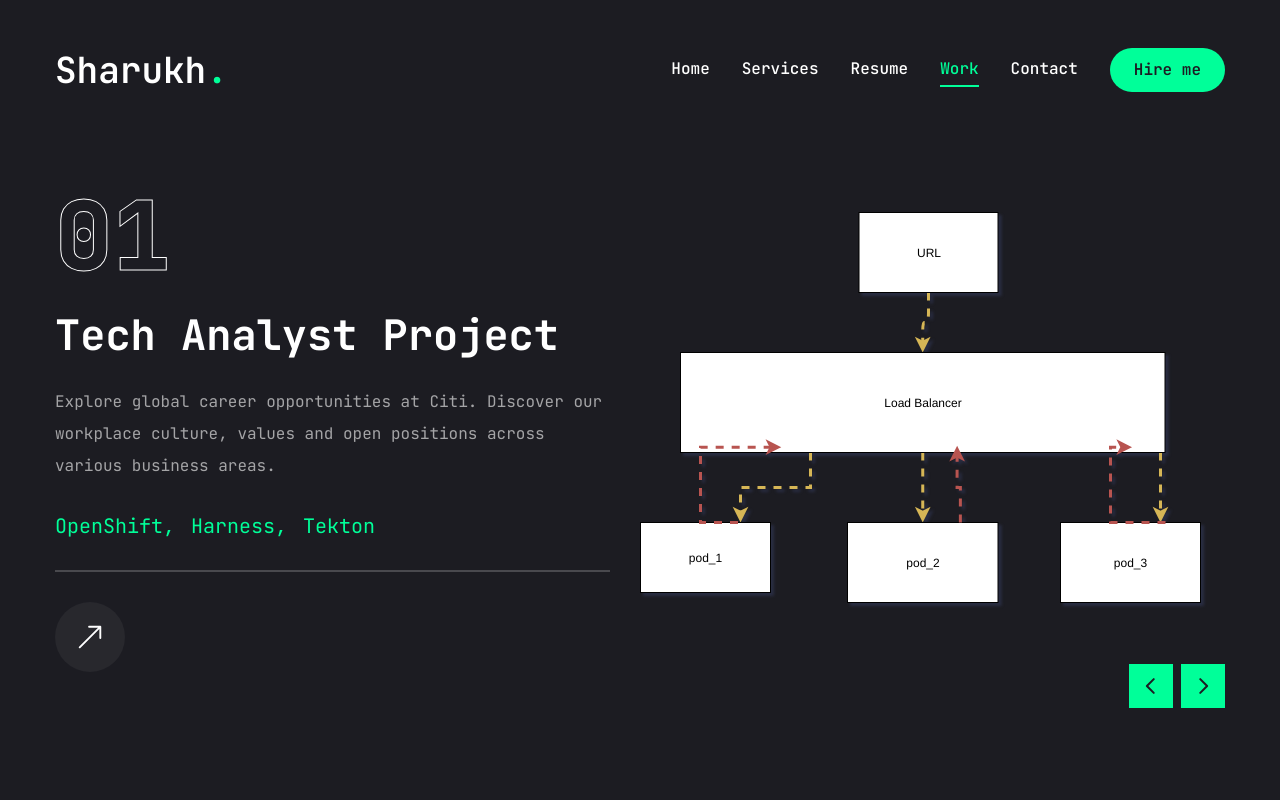
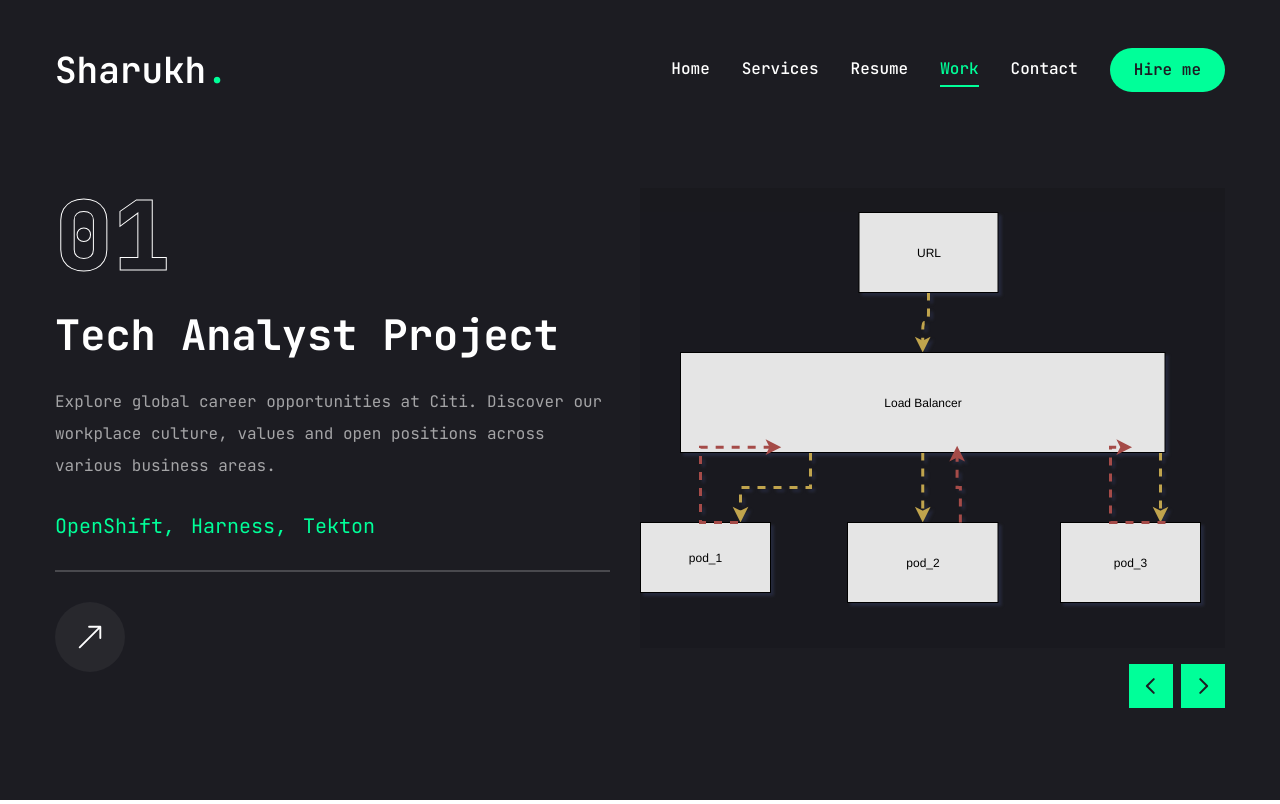
Before and after one commit to shaharukh341/devops_portfolio, a Next.js app: page /work in a window 1280 px wide. Built offline with nearby package versions, Linux system fonts and the light colour scheme.

Commit message:
updated slider

```diff
--- a/app/work/page.jsx
+++ b/app/work/page.jsx
@@ -126,7 +126,7 @@ const Work = () => {
               {projects.map((project, index) => {
                 return (
                   <SwiperSlide key={index} className="w-full">
-                    <div className="h-[0px] relative group flex justify-center items-center bg-pink-50/20">
+                    <div className="h-[460px] relative group flex justify-center items-center bg-primary-50/20">
                       {/* overlay */}
                       <div className="absolute top-0 bottom-0 w-full h-full bg-black/10 z-10"></div>
                       {/* image */}
```
